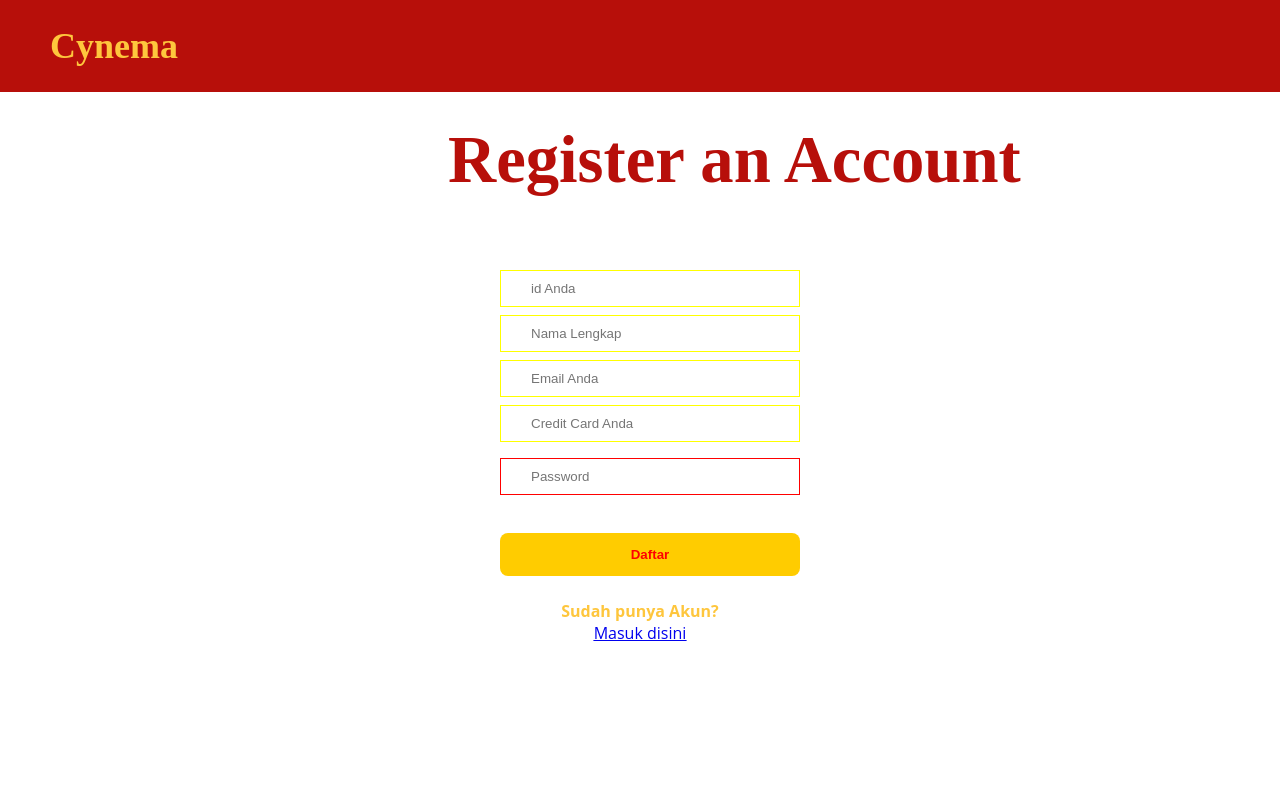
After one commit to erlanggaR/ProjectPW, a CodeIgniter app: the page made by CI-Project/application/views/Daftar.php in a window 1280 px wide. The commit adds this page. Run offline with CodeIgniter, Linux system fonts and the light colour scheme.

Commit message:
register

```diff
--- /dev/null
+++ b/CI-Project/application/views/Daftar.php
@@ -0,0 +1,42 @@
+<html>
+<head>
+	<title>Daftar</title>
+	<link href="<?php echo base_url();?>css/Styler.css" rel="Stylesheet" type="text/css" media="all" />
+</head>
+
+<body>
+	<div class="header">
+		<h1>Cynema</h1>
+     	<h2 class = "ptitlel">Register an Account</h2>
+	</div>
+
+
+	<div class="container">
+		<?php
+         $error_msg=$this->session->flashdata('error_msg');
+         if($error_msg)
+	         {
+	           echo $error_msg;
+	         }
+      ?>
+
+		<form class="form1" method="POST" action="<?php echo base_url('index.php/Daftar_User/register_user'); ?>">
+			<br><br><br><br><br><br><br><br><br><br>
+			<input type="text" placeholder="id Anda" name="id" required>
+			<input type="text" placeholder="Nama Lengkap" name="nama" required>
+			<input type="text" placeholder="Email Anda" name="email" required>
+			<input type="text" placeholder="Credit Card Anda" name="credit_card" required>
+			<input type="password" placeholder="Password" name="password" required>
+			<br>
+			<br>
+			<button class="register" type="submit" name="register">Daftar</button>
+		</form>
+
+			<!--for centered text-->
+		<center>
+			<b>Sudah punya Akun?</b><br>
+			</b><a href="<?php echo base_url('index.php/Login'); ?>"><u>Masuk disini</u></a>
+		</center>
+	</div>
+</body>
+</html>
--- a/CI-Project/application/views/index.php
+++ b/CI-Project/application/views/index.php
@@ -17,7 +17,10 @@
 	<input id="password" name="password" placeholder="********" type="password" required>
 
 	<button class="register" type="submit">Sign In</button>
-    <button class = "register" type="submit">Register</button><br>
+    <center>
+    <p><a href="<?php echo base_url('/index.php/Daftar_user') ?>"><u>Register</u><a></p>
+	</center>
+    <br>
 </form>
 
 </body>
```
Also changed, not shown: CI-Project/application/controllers/Daftar_User.php (added, +35 -0 lines), CI-Project/application/views/login.php (deleted, +0 -26 lines), CI-Project/application/views/logout.php (deleted, +0 -7 lines).
